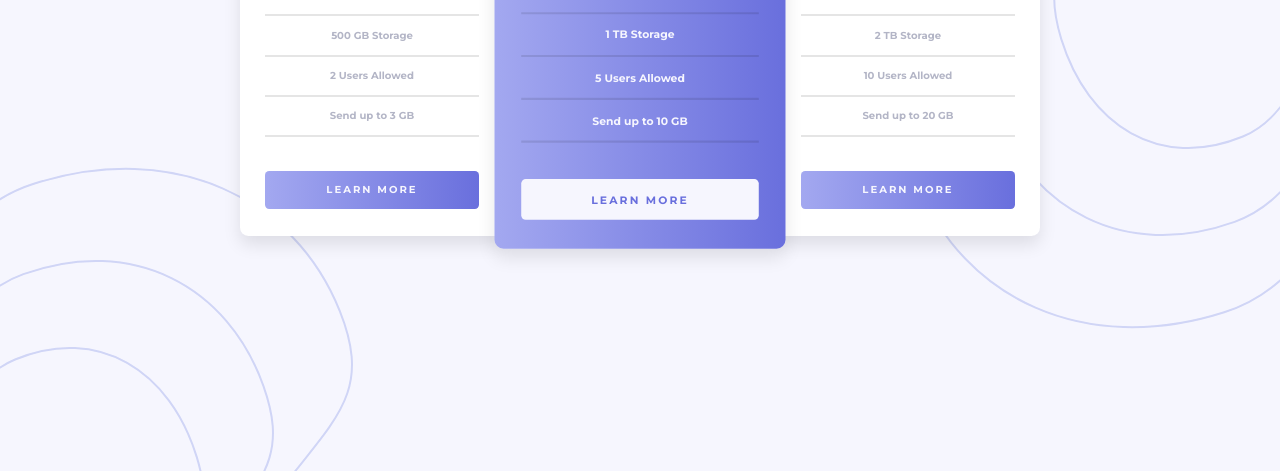
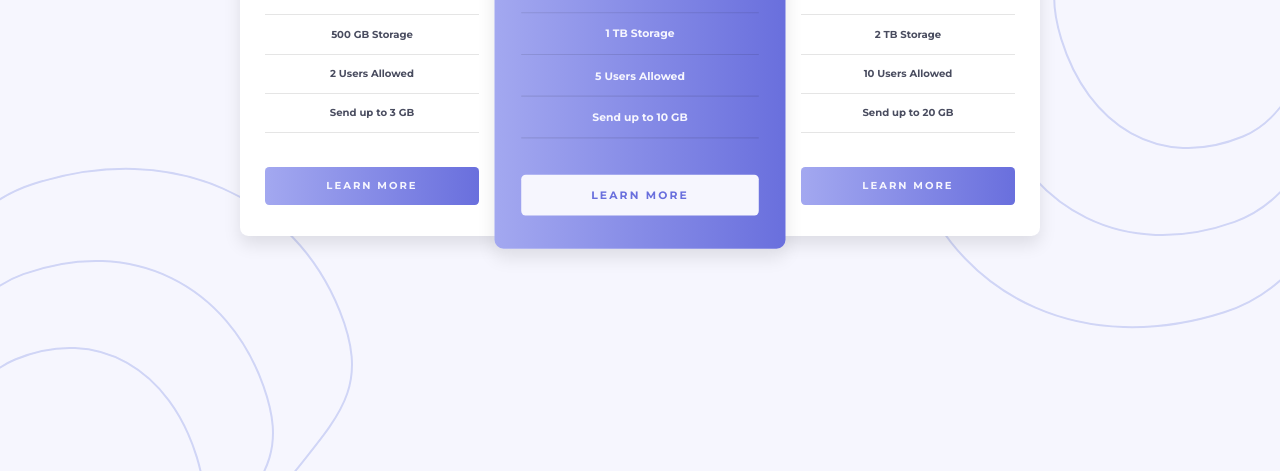
Before and after one commit to ovidiuantonio/toggle-pricing-component, a plain HTML site: page index.html in a window 1280 px wide. Shown: the part 329-800 px from the top of the page. Drawn offline with Linux system fonts and the light colour scheme.

Commit message:
Update main.css

```diff
--- a/styles/main.css
+++ b/styles/main.css
@@ -204,7 +204,7 @@ body {
 }
 
 .card__features {
-  color: var(--Light-Grayish-Blue);
+  color: var(--Dark-Grayish-Blue);
 }
 
 .card__features--big {
@@ -265,8 +265,8 @@ body {
 }
 
 .feature:not(:nth-of-type(2)) {
-  border-top: 2px solid rgba(0, 0, 0, 0.1);
-  border-bottom: 2px solid rgba(0, 0, 0, 0.1);
+  border-top: 1px solid rgba(0, 0, 0, 0.1);
+  border-bottom: 1px solid rgba(0, 0, 0, 0.1);
 }
 
 .feature:last-child {
```
